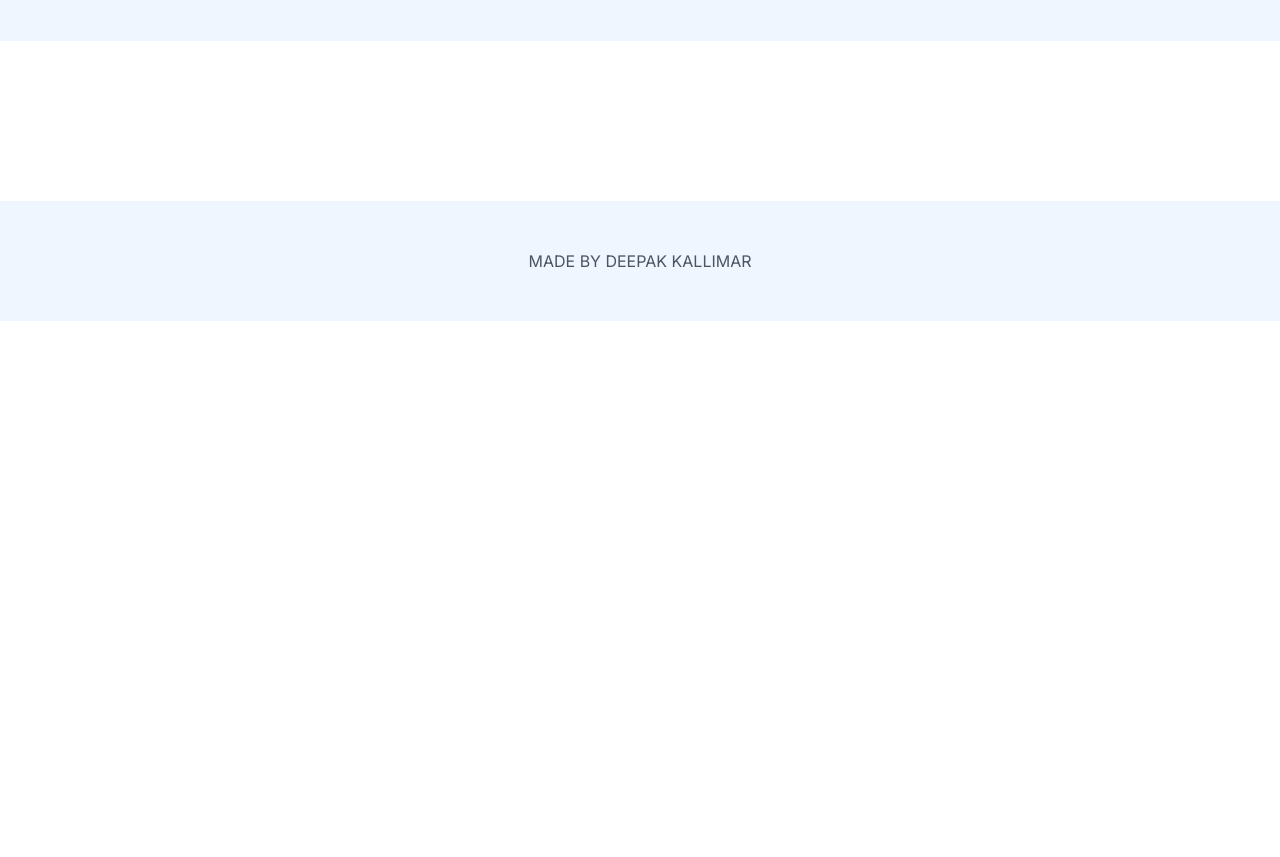
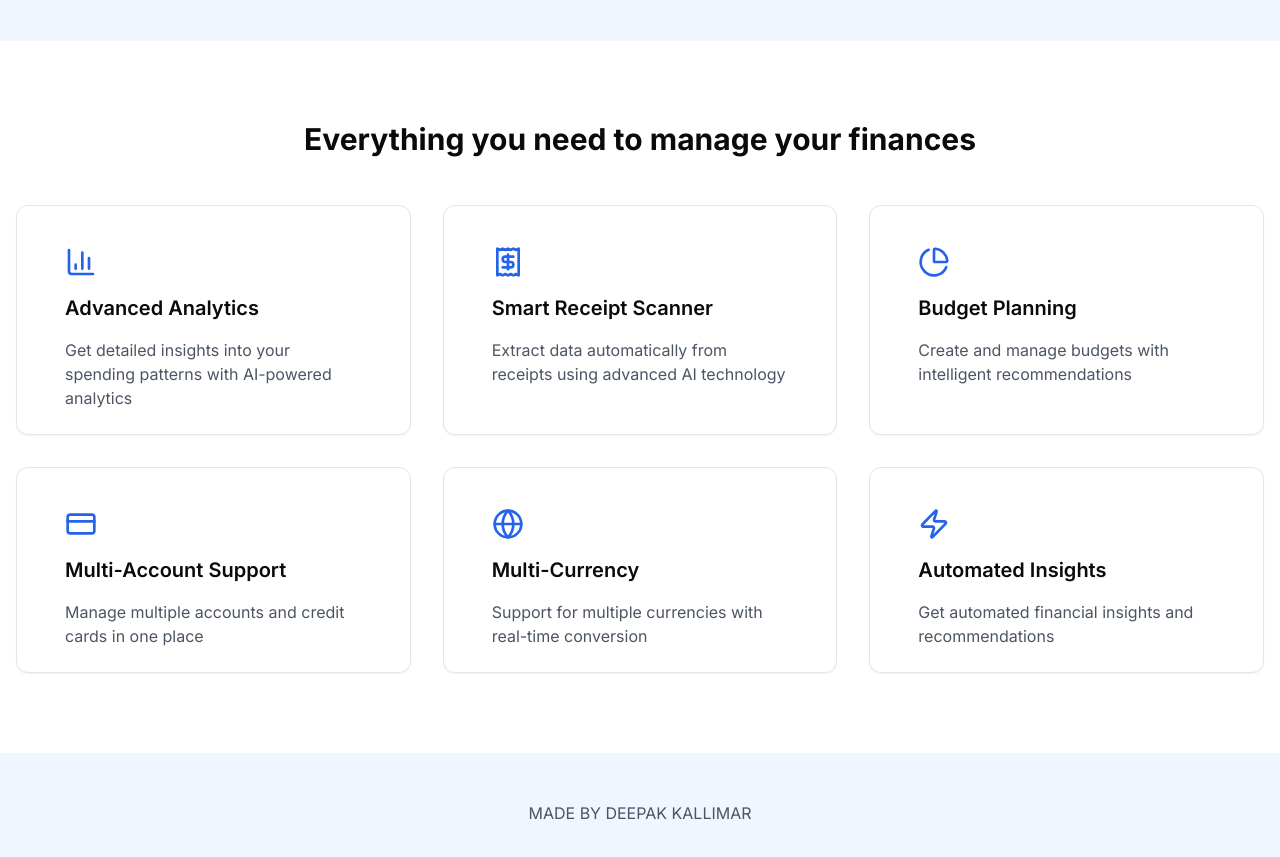
Before and after one commit to Kallimar/welth, a Next.js app: page / in a window 1280 px wide. Shown: the part 1480-2337 px from the top of the page. Before the commit the page ends 1801 px from the top, so only its background shows below. Built offline with nearby package versions, Linux system fonts and the light colour scheme; no server answers.

Commit message:
Saving for rollback purpose in future

```diff
--- a/app/layout.js
+++ b/app/layout.js
@@ -7,7 +7,7 @@ import { ClerkProvider } from "@clerk/nextjs";
 const inter = Inter({ subsets: ["latin"] });
 
 export const metadata = {
-  title: "Create Next App",
+  title: "Welth",
   description: "Generated by create next app",
 };
 
--- a/app/page.jsx
+++ b/app/page.jsx
@@ -1,5 +1,6 @@
 import HeroSection from "@/components/hero";
-import { statsData } from "@/data/landing";
+import { Card, CardContent } from "@/components/ui/card";
+import { featuresData, statsData } from "@/data/landing";
 
 export default function Home() {
   return (
@@ -11,7 +12,9 @@ export default function Home() {
           <div className="grid grid-cols-2 md:grid-cols-4 gap-8">
             {statsData.map((statsData, index) => (
               <div key={index} className="text-center">
-                <div className="text-4xl font-bold text-blue-600 mb-2">{statsData.value}</div>
+                <div className="text-4xl font-bold text-blue-600 mb-2">
+                  {statsData.value}
+                </div>
                 <div className="text-gray-600">{statsData.label}</div>
               </div>
             ))}
@@ -20,7 +23,22 @@ export default function Home() {
       </section>
 
       <section className="py-20">
-
+        <div className="container mx-auto px-4">
+          <h2 className="text-3xl font-bold text-center mb-12">
+            Everything you need to manage your finances
+          </h2>
+          <div className="grid grid-cols-1 md:grid-cols-2 lg:grid-cols-3 gap-8">
+            {featuresData.map((feature, index) => (
+              <Card key={index} className='p-6'>
+                <CardContent className='space-y-4 pt-4'>
+                  {feature.icon}
+                  <h3 className="text-xl font-semibold">{feature.title}</h3>
+                  <p className="text-gray-600">{feature.description}</p>
+                </CardContent>
+              </Card>
+            ))}
+          </div>
+        </div>
       </section>
     </div>
   );
```
